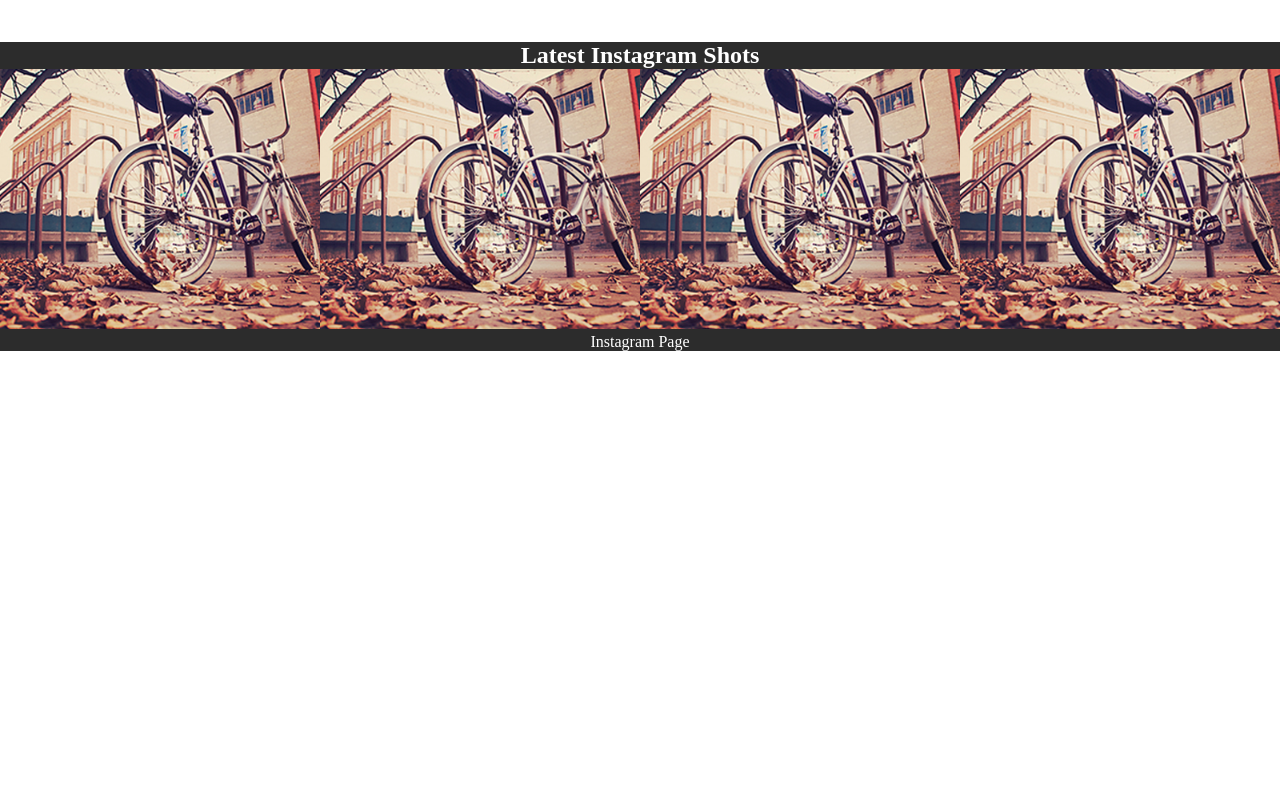
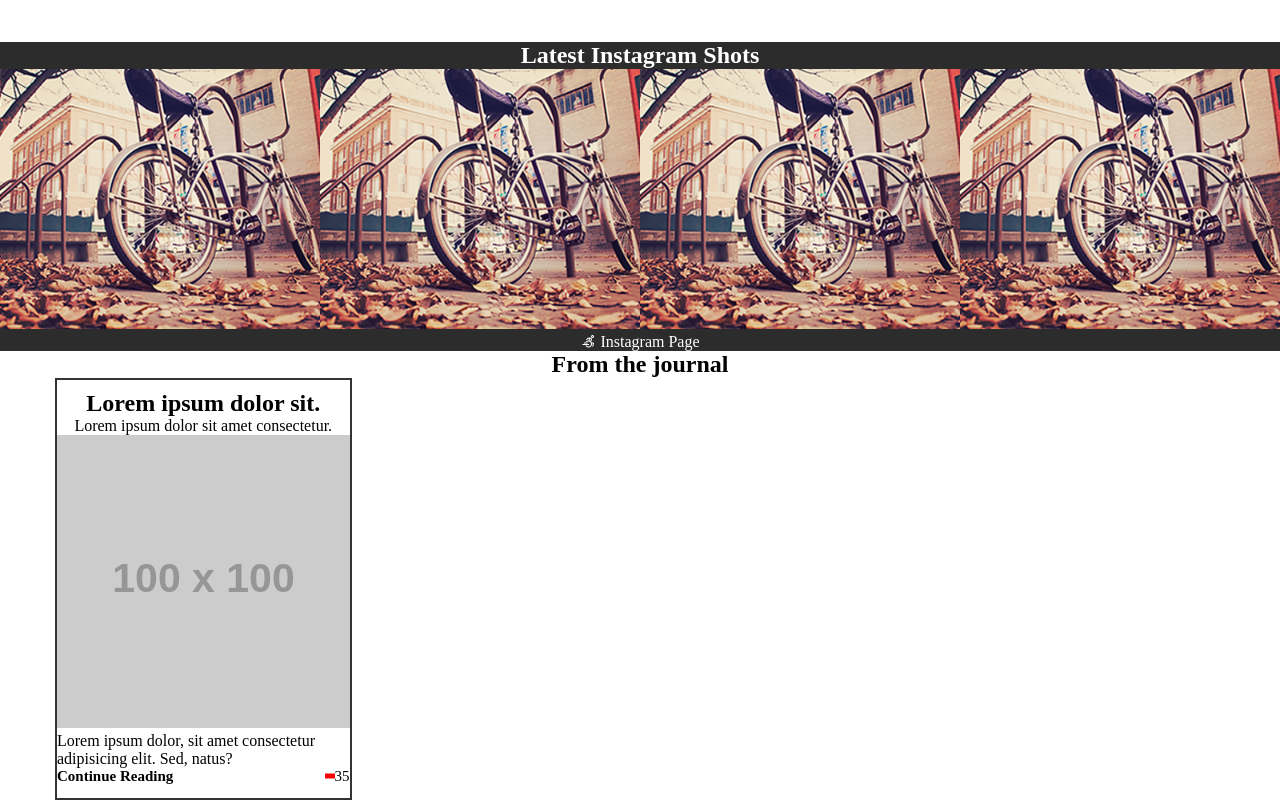
Before and after one commit to nomanur/psd, a plain HTML site: page index.html in a window 1280 px wide. Shown: the part 1331-2131 px from the top of the page. Before the commit the page ends 1682 px from the top, so only its background shows below. Drawn offline with nearby package versions, Linux system fonts and the light colour scheme; placeholder pictures from the web are drawn by us.

Commit message:
extra section addded

```diff
--- a/index.html
+++ b/index.html
@@ -5,7 +5,9 @@
     <meta http-equiv="X-UA-Compatible" content="IE=edge">
     <meta name="viewport" content="width=device-width, initial-scale=1.0">
     <title>Document</title>
+    <link rel="stylesheet" href="https://maxst.icons8.com/vue-static/landings/line-awesome/line-awesome/1.3.0/css/line-awesome.min.css">
     <link rel="stylesheet" href="./style.css">
+
 </head>
 <body>
 
@@ -13,7 +15,7 @@
     <div class="full-wrapper header">
         <div class="wrapper">
             <div class="logo">
-                <h2>Kubb</h2>
+                <img src="./img/logo.png" alt="">
             </div>
 
             <div class="menu">
@@ -106,10 +108,42 @@
             </div>
 
             <div class="section-bottom">
-                <a href="">Instagram Page</a>
+                <a href="">
+                    <i class="lab la-accessible-icon"></i>
+                    <span>Instagram Page</span></a>
             </div>
         </div>
     <!-- instagram section-->
 
+
+    <!-- journal -->
+    <div class="full-wrapper" id="journal">
+        <div class="wrapper">
+            <div class="section-heading">
+                <h2>From the journal</h2>
+            </div>
+
+            <div class="journals">
+                <div class="box">
+                    <div class="top">
+                        <h2>Lorem ipsum dolor sit.</h2>
+                        <p>Lorem ipsum dolor sit amet consectetur.</p>
+                    </div>
+                    <img src="https://dummyimage.com/100.png" alt="">
+                    <div class="bottom">
+                        <p>Lorem ipsum dolor, sit amet consectetur adipisicing elit. Sed, natus?</p>
+
+                        <div class="links">
+                            <h2>Continue Reading</h2>
+                            <p>35</p>
+                        </div>
+                    </div>
+                </div>
+            </div>
+        </div>
+    </div>
+    <!-- journal -->
+
+
 </body>
 </html>
--- a/style.css
+++ b/style.css
@@ -42,7 +42,18 @@
 
 .logo h2{
     color: #fff;
+    position: relative;
 }
+
+/* .logo h2::after{
+    position: absolute;
+    content: url('./img/logo.png');
+    height: 100%;
+    width: 100%;
+    top: 50%;
+    left: 0;
+    transform: translateY(-50%);
+} */
 
 .menu{
     width: 50%;
@@ -155,3 +166,47 @@
    color: #fff;
    text-decoration: none;
 }
+
+#journal .section-heading{
+    text-align: center;
+}
+
+.journals .box{
+    border: 2px solid #333;
+    width: 25%;
+    padding: 10px 0;
+}
+
+.journals .box .top{
+    text-align: center;
+}
+
+.journals .box img{
+    width: 100%;
+}
+
+.journals .links{
+    margin-bottom: 20px;
+}
+
+.journals .links h2{
+    font-size: 15px;
+    float: left;
+}
+
+.journals .links p{
+    font-size: 15px;
+    float: right;
+    position: relative;
+}
+
+.journals .links p::after{
+    position: absolute;
+    content: '';
+    height: 5px;
+    width: 10px;
+    background: red;
+    top: 50%;
+    left: -10px;
+    transform: translateY(-50%);
+}
```
